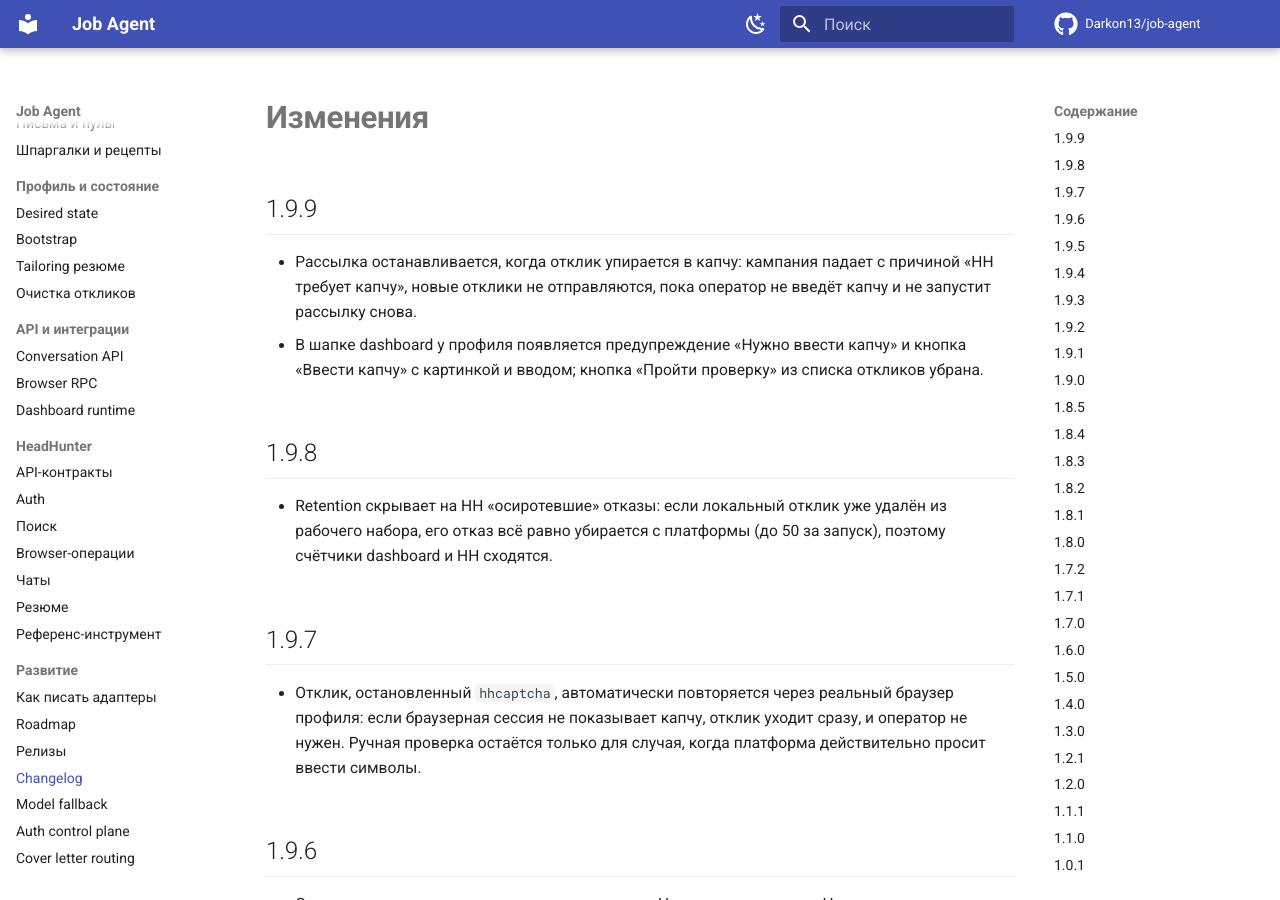
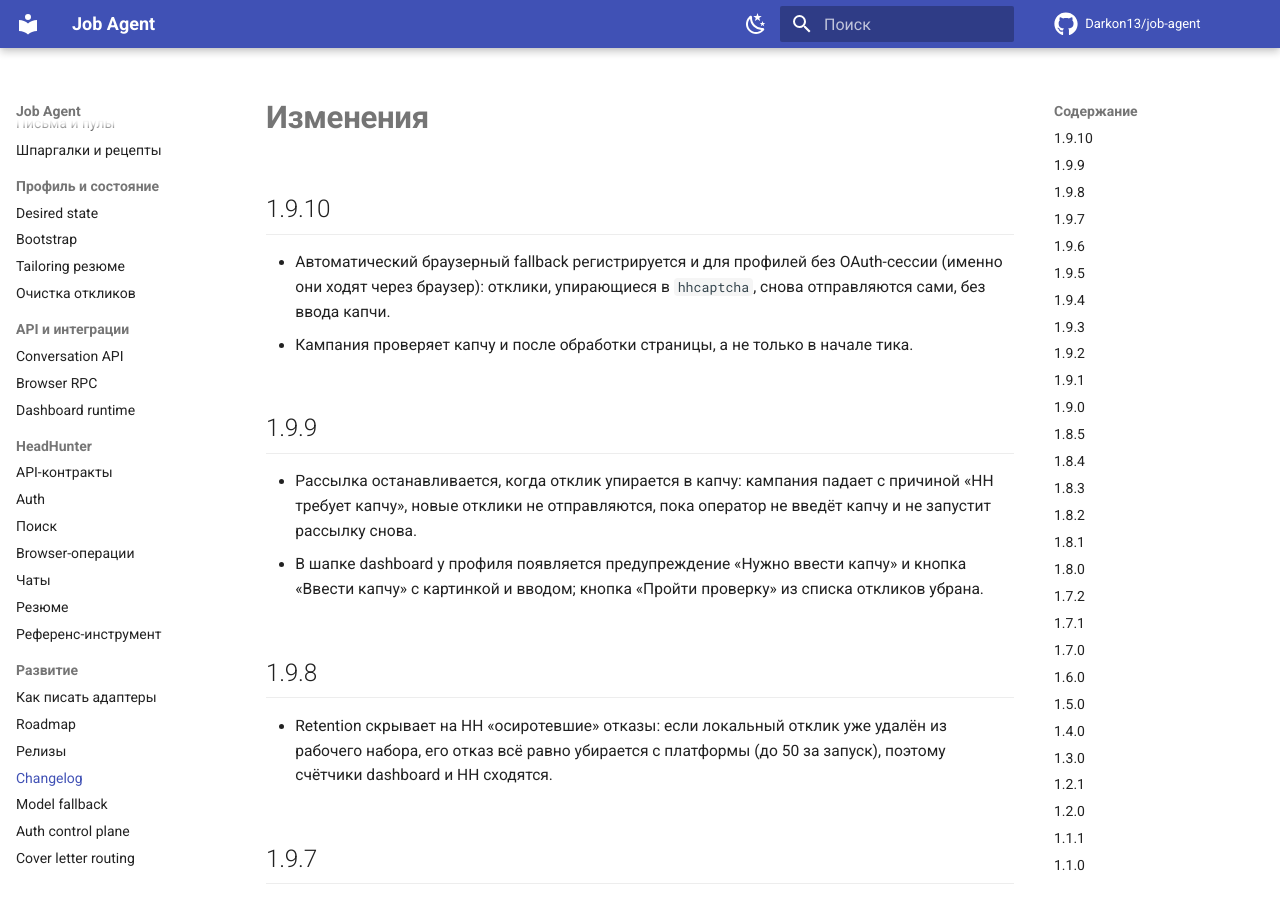
Before and after one commit to Darkon13/job-agent, an MkDocs documentation site: the page built from docs/changelog.md, in a window 1280 px wide and 900 px high. Built offline with MkDocs 1.6.1 and Material for MkDocs 9.7.7, drawn with Linux system fonts in a browser that asks for light colours; comment, search, counter and statistics services are not loaded.

Commit message:
fix(main): register the browser submission fallback for browser-session profiles

```diff
--- a/docs/changelog.md
+++ b/docs/changelog.md
@@ -1,4 +1,12 @@
 # Изменения
+
+## 1.9.10
+
+- Автоматический браузерный fallback регистрируется и для профилей без
+  OAuth-сессии (именно они ходят через браузер): отклики, упирающиеся в
+  `hhcaptcha`, снова отправляются сами, без ввода капчи.
+- Кампания проверяет капчу и после обработки страницы, а не только в начале
+  тика.
 
 ## 1.9.9
 
```
Also changed, not shown: docs/releasing.md (+4 -4 lines), 5 other files.
